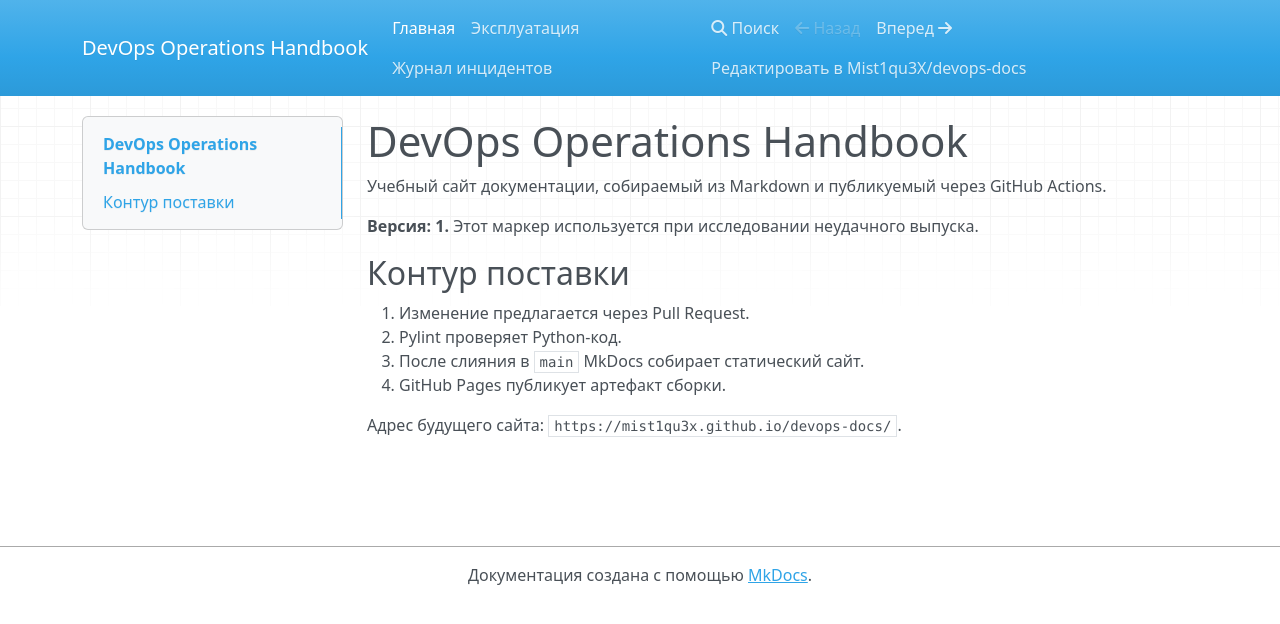
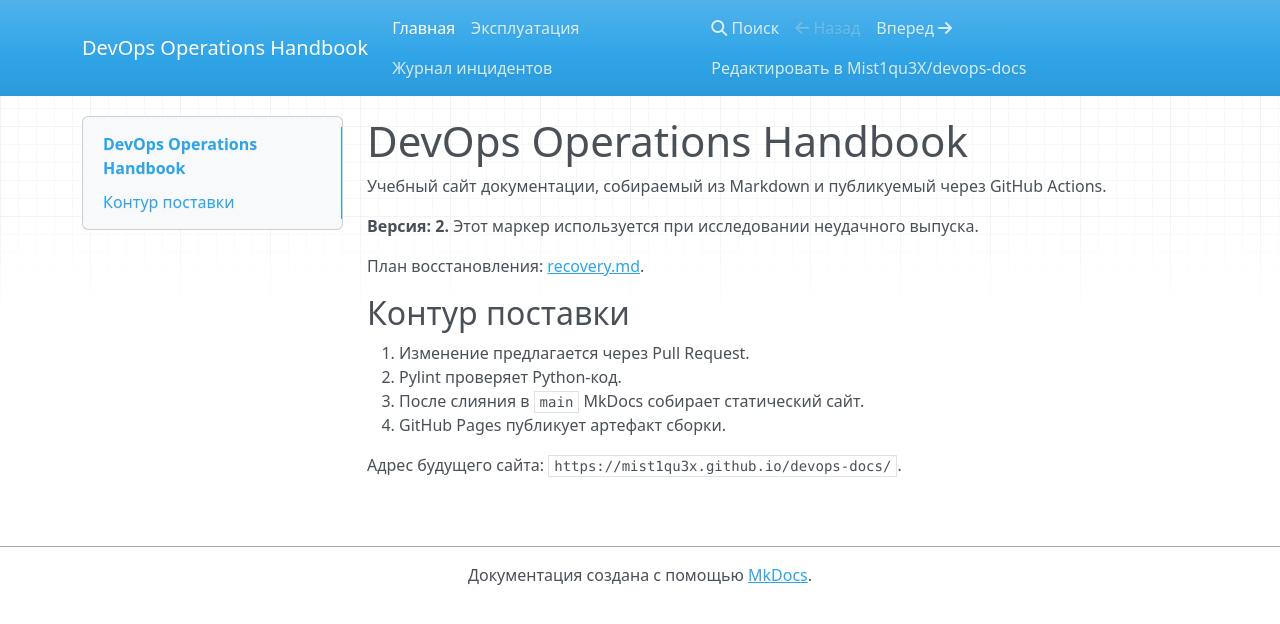
Before and after one commit to Mist1qu3X/devops-docs, an MkDocs documentation site: the page built from docs/index.md, in a window 1280 px wide. Shown: the top 624 px of the page. Built offline with MkDocs 1.6.1, drawn with Linux system fonts in a browser that asks for light colours; nearby versions of some CDN libraries.

Commit message:
docs: introduce broken recovery link for lab
Co-authored-by: Copilot <223556219+Copilot@users.noreply.github.com>

```diff
--- a/docs/index.md
+++ b/docs/index.md
@@ -2,7 +2,9 @@
 
 Учебный сайт документации, собираемый из Markdown и публикуемый через GitHub Actions.
 
-**Версия: 1.** Этот маркер используется при исследовании неудачного выпуска.
+**Версия: 2.** Этот маркер используется при исследовании неудачного выпуска.
+
+План восстановления: [recovery.md](recovery.md).
 
 ## Контур поставки
 
```
